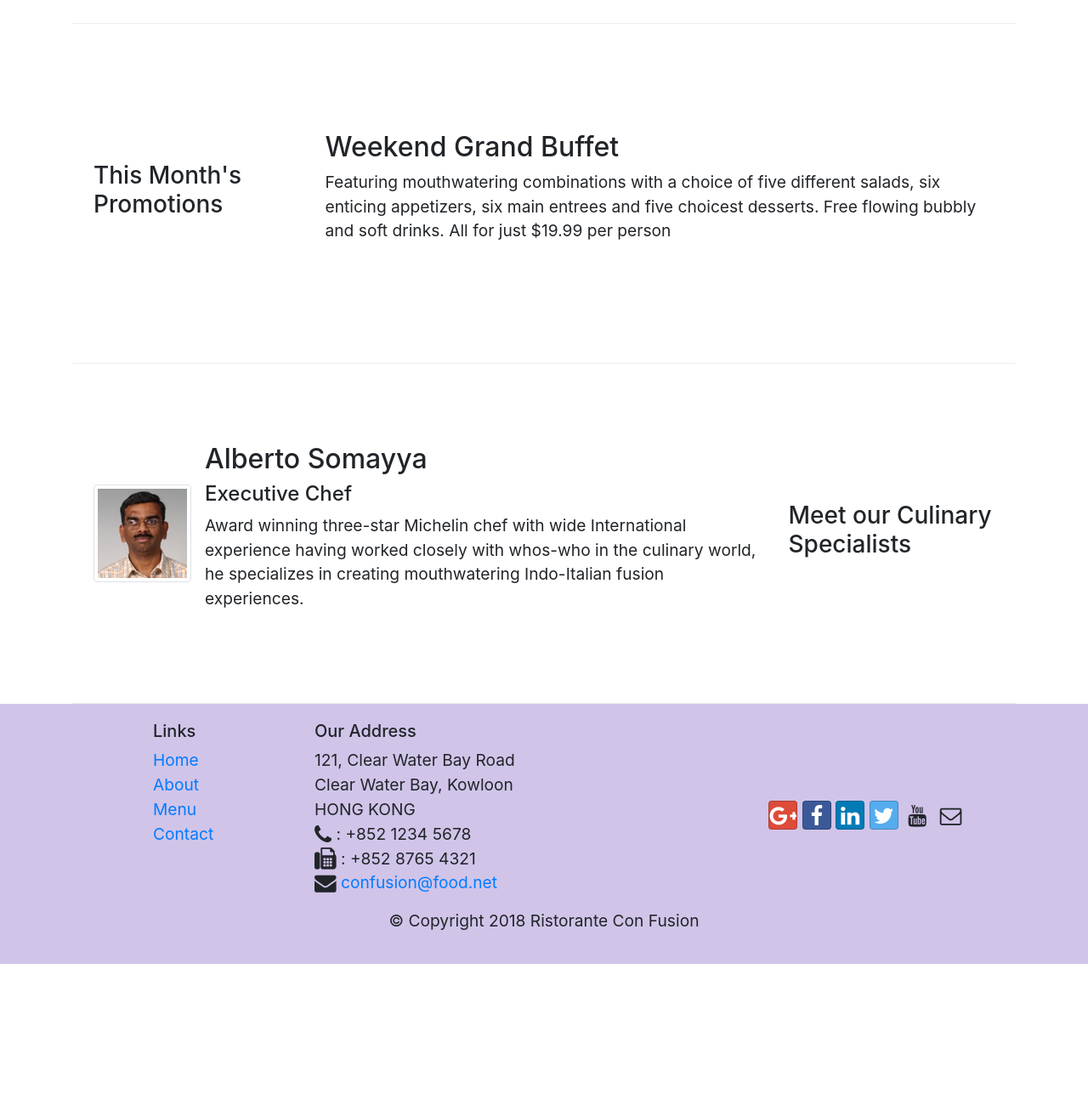
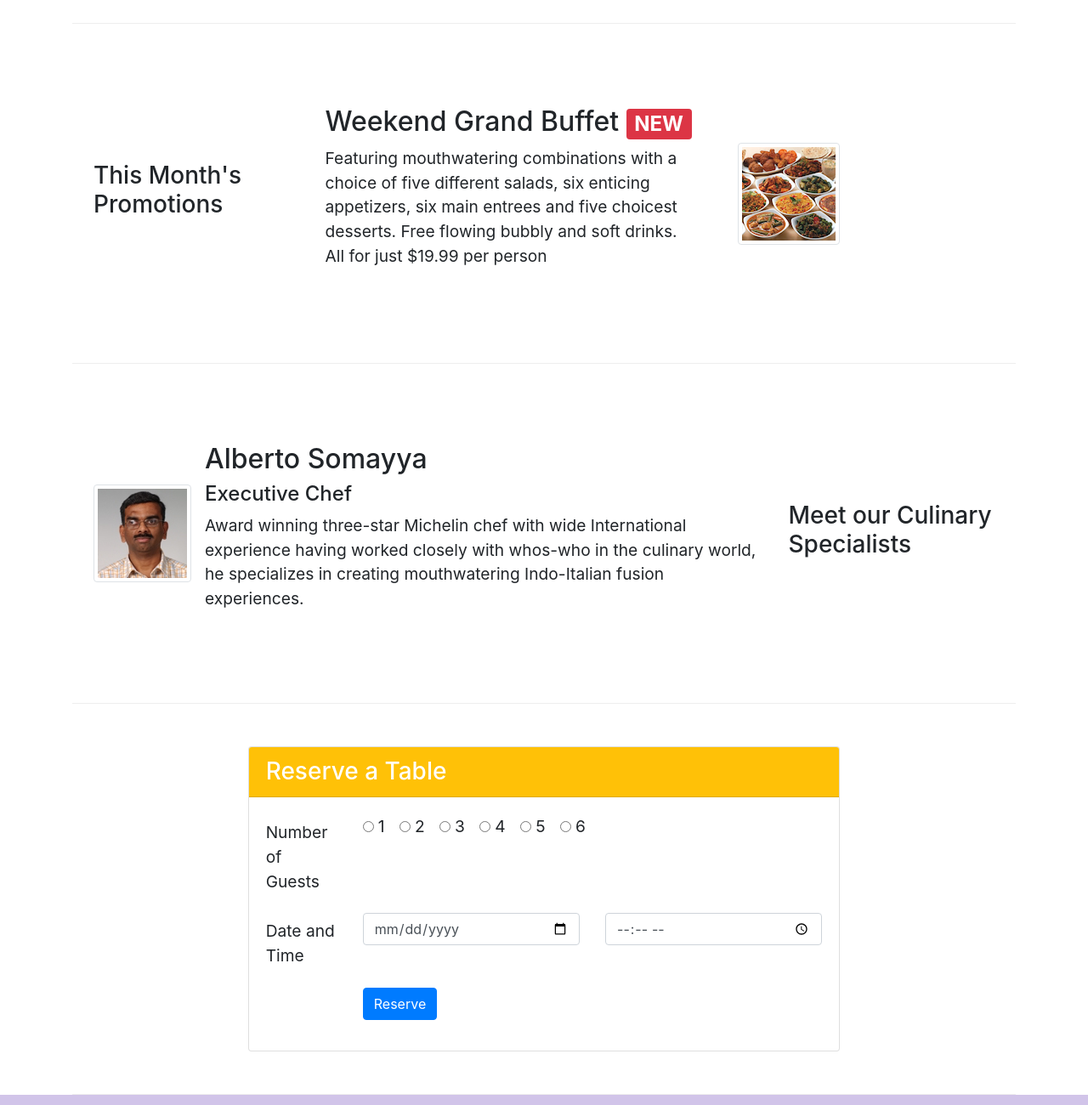
Before and after one commit to bc183/conFusion, a website: page index.html in a window 1280 px wide. Shown: the part 720-2020 px from the top of the page at 85% size. Before the commit the page ends 1854 px from the top, so only its background shows below. Drawn offline with nearby package versions, Linux system fonts and the light colour scheme.

Commit message:
assignment 2

```diff
--- a/css/styles.css
+++ b/css/styles.css
@@ -33,6 +33,10 @@ body {
     color: floralwhite;
 }
 
+#reservebtn:hover {
+    text-decoration: none;
+}
+
 .address {
     font-size: 100%;
     margin: 0px;
--- a/index.html
+++ b/index.html
@@ -36,8 +36,11 @@
                     <h1>Ristorante con Fusion</h1>
                     <p>We take inspiration from the World's best cuisines, and create a unique fusion experience. Our lipsmacking creations will tickle your culinary senses!</p>
                 </div>
-                <div class="col-12 col-sm align-self-center">
+                <div class="col-12 col-sm-3 align-self-center">
                     <img src="img/logo.png" alt="Ristorante con Fusion" class="img-fuild">
+                </div>
+                <div class="col-12 col-sm-3 align-self-center">
+                    <a id="reservebtn" href="#reserve"><button type="button" class="btn btn-warning btn-lg btn-block">Reserve Table</button></a>
                 </div>
             </div>
         </div>
@@ -64,9 +67,14 @@
             <div class="col-12 col-sm-4 col-md-3">
                 <h3>This Month's Promotions</h3>
             </div>
-            <div class="col-12 col-sm col-md">
-                <h2>Weekend Grand Buffet</h2>
-                <p class="d-none d-sm-block">Featuring mouthwatering combinations with a choice of five different salads, six enticing appetizers, six main entrees and five choicest desserts. Free flowing bubbly and soft drinks. All for just $19.99 per person </p>
+            <div class="col-12 col-sm-6 col-md-7">
+                <div class="media">
+                    <div class="media-body">
+                        <h2>Weekend Grand Buffet <span class="badge badge-danger">NEW</span></h2>
+                        <p class="d-none d-sm-block">Featuring mouthwatering combinations with a choice of five different salads, six enticing appetizers, six main entrees and five choicest desserts. Free flowing bubbly and soft drinks. All for just $19.99 per person </p>
+                    </div>
+                    <img class="d-flex ml-5 img-thumbnail align-self-center" src="img/buffet.png" alt="buffet">
+                </div>
             </div>
         </div>
 
@@ -84,6 +92,64 @@
                     </div>
                 </div>
             </div>
+        </div>
+
+        <div id="reserve" class="row row-content align-items-center">
+            <div class="col-12 col-md-8 offset-md-2">
+                <div class="card">
+                    <h3 class="card-header bg-primary text-white bg-warning">Reserve a Table</h3>
+                    <div class="card-body">
+                        <form>
+                            <div class="form-group row">
+                                <label for="seat" class="col-md-2 col-form-label">
+                                    Number of Guests
+                                </label>
+                                <div class="col-md-10">
+                                    <div class="form-check form-check-inline">
+                                        <input class="form-check-input" type="radio" name="inlineRadioOptions" id="inlineRadio1" value="option1">
+                                        <label class="form-check-label" for="inlineRadio1">1</label>
+                                    </div>
+                                    <div class="form-check form-check-inline">
+                                        <input class="form-check-input" type="radio" name="inlineRadioOptions" id="inlineRadio2" value="option2">
+                                        <label class="form-check-label" for="inlineRadio2">2</label>
+                                    </div>
+                                    <div class="form-check form-check-inline">
+                                        <input class="form-check-input" type="radio" name="inlineRadioOptions" id="inlineRadio3" value="option1">
+                                        <label class="form-check-label" for="inlineRadio3">3</label>
+                                    </div>
+                                    <div class="form-check form-check-inline">
+                                        <input class="form-check-input" type="radio" name="inlineRadioOptions" id="inlineRadio4" value="option2">
+                                        <label class="form-check-label" for="inlineRadio4">4</label>
+                                    </div>
+                                    <div class="form-check form-check-inline">
+                                        <input class="form-check-input" type="radio" name="inlineRadioOptions" id="inlineRadio5" value="option1">
+                                        <label class="form-check-label" for="inlineRadio5">5</label>
+                                    </div>
+                                    <div class="form-check form-check-inline">
+                                        <input class="form-check-input" type="radio" name="inlineRadioOptions" id="inlineRadio6" value="option2">
+                                        <label class="form-check-label" for="inlineRadio6">6</label>
+                                    </div>
+                                </div>
+                            </div>
+                            <div class="form-group row">
+                                <label for="dateandtime" class="col-12 col-md-2 col-form-label">Date and Time</label>
+                                <div class="col-6 col-md-5">
+                                    <input class="form-control" type="date" name="date" id="date" placeholder="Date">
+                                </div>
+                                <div class="col-6 col-md-5">
+                                    <input class="form-control" type="time" name="time" id="dateandtime" placeholder="time">
+                                </div>
+                            </div>
+                            <div class="form-group row">
+                                <div class="offset-md-2 col-md-10">
+                                    <button type="submit" class="btn btn-primary">Reserve</button>
+                                </div>
+                            </div>
+                        </form>
+                    </div>
+                </div>
+            </div>
+            <div class="col-12 col-md"></div>
         </div>
     </div>
 
```
